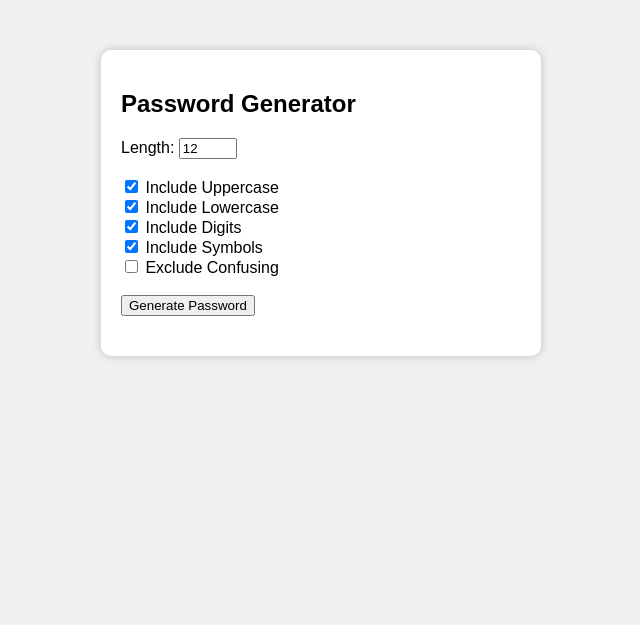
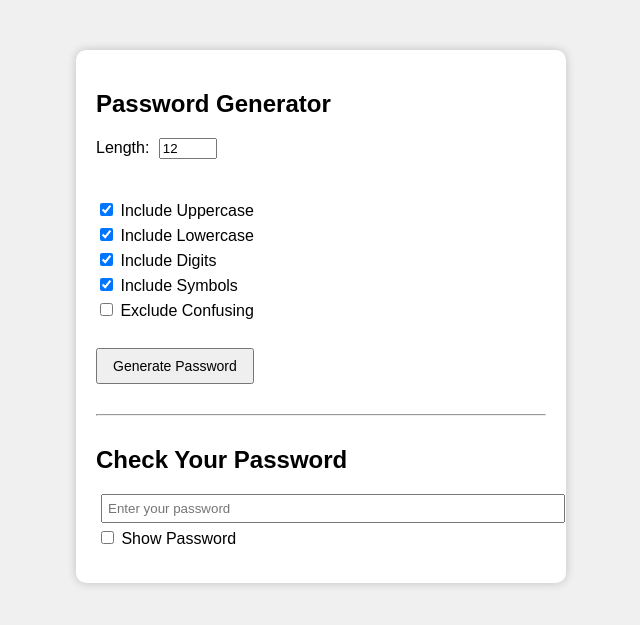
Before and after one commit to mefes-eng/PassGen, a Flask app: page / in a window 1280 px wide. Shown: the top 625 px of the page, without its empty margins (319-959 px from the left). Run offline with Flask 3, Linux system fonts and the light colour scheme.

Commit message:
Added new password check part , changed new type of logic for password strength in password generate part, switched random to secrets library for crytographic security

```diff
--- a/app.py
+++ b/app.py
@@ -1,4 +1,4 @@
-import random
+import secrets
 import string
 from flask import Flask, render_template, request, jsonify
 
@@ -44,38 +44,85 @@ def generate_password():
         meechars=string.punctuation
         char_sets.append(meechars)
 
+    if not char_sets:
+        return jsonify({"error":"Please select at least one character type !!"}),400
 
-    meeword_chars= [random.choice(meechars) for meechars in char_sets]
 
     all_chars = "".join(char_sets)
-    remaining_length = length - len(meeword_chars)
-    meeword_chars += [random.choice(all_chars) for _ in range(remaining_length)]
+    meeword_chars= [secrets.choice(pool) for pool in char_sets]
+    meeword_chars += [secrets.choice(all_chars) for _ in range(length - len(meeword_chars))]
 
-    random.shuffle(meeword_chars)
+    secrets.SystemRandom().shuffle(meeword_chars)
 
     meeword = "".join(meeword_chars)
-    print("Password: ",meeword)
 
 
-    has_upper=any(c.isupper() for c in meeword)
-    has_lower=any(c.islower() for c in meeword)
-    has_digit=any(c.isdigit() for c in meeword)
-    has_symbol=any(c in string.punctuation for c in meeword)
+    score = 0
+    if any(c.islower() for c in meeword) :
+           score +=1
 
-    types_count = has_upper + has_digit + has_lower + has_symbol
+    if any(c.isupper() for c in meeword):
+           score +=1
 
-    if length < 10 or types_count < 2 :
-        strength = "Weak"
+    if any(c.isdigit() for c in meeword):
+           score +=1
 
-    elif types_count == 2 :
-        strength = "Medium"
+    if any(c in string.punctuation for c in meeword):
+        score +=1
 
+    if length >= 12:
+        score +=1
+
+    if score <= 2:
+         strength = "Weak"
+    elif score == 3:
+         strength = "Medium"
     else:
-       strength = "Strong"
-
+         strength = "Strong"
 
     return jsonify({"password": meeword, "strength" : strength})
 
 
+@app.route("/check", methods = ["POST"])
+def check_password():
+    data = request.get_json()
+    pwd = data.get("password","")
+
+    has_upper=any(c.isupper() for c in pwd)
+    has_lower=any(c.islower() for c in pwd)
+    has_digit=any(c.isdigit() for c in pwd)
+    has_symbol=any(c in string.punctuation for c in pwd)
+
+    tips = []
+    if len (pwd) < 10:
+        tips.append("Use at least 10 characters")
+
+    if not has_upper:
+        tips.append("Add uppercase letters")
+
+    if not has_lower:
+        tips.append("Add lowercase letters")
+
+    if not has_digit:
+        tips.append("Add digits")
+
+    if not has_symbol:
+        tips.append("Add symbols")
+
+    types_count = has_symbol + has_digit + has_lower + has_upper
+
+    if len(pwd)<7 or types_count < 2:
+        strength = "Weak"
+
+    elif 2 <= types_count < 4:
+        strength = "Medium"
+
+    else:
+        strength = "Strong"
+
+    return jsonify({"strength":strength, "tips":tips})
+
+
+
 if __name__ == "__main__":
     app.run(debug=True)
--- a/templates/frontend.html
+++ b/templates/frontend.html
@@ -2,7 +2,7 @@
 <html lang="en">
 <head>
     <meta charset="UTF-8">
-    <title>Password Generator</title>
+    <title>Password Generator & Checker</title>
     <style>
         body {
             font-family: Arial, sans-serif;
@@ -13,40 +13,69 @@
             background-color: white;
             padding: 20px;
             border-radius: 10px;
-            max-width: 400px;
+            max-width: 450px;
             margin: auto;
             box-shadow: 0 0 10px rgba(0,0,0,0.2);
         }
-        input[type="number"] {
+        input[type="number"], input[type="password"] {
             width: 50px;
+            margin-left: 5px;
         }
-        .output {
-            margin-top: 20px;
+        .output, .feedback {
+            margin-top: 15px;
             font-weight: bold;
+        }
+        hr {
+            margin: 30px 0;
+        }
+        button {
+            margin-top: 10px;
+            padding: 8px 15px;
+            font-size: 14px;
+        }
+        label {
+            display: block;
+            margin-top: 5px;
+        }
+        #userPassword {
+            width: 100%;
+            padding: 5px;
+        }
+        #showPassword {
+            margin-left: 5px;
         }
     </style>
 </head>
 <body>
     <div class="container">
+        <!-- Password Generator Section -->
         <h2>Password Generator</h2>
         <label>Length: <input type="number" id="length" value="12"></label><br><br>
 
-        <label><input type="checkbox" id="uppercase" checked> Include Uppercase</label><br>
-        <label><input type="checkbox" id="lowercase" checked> Include Lowercase</label><br>
-        <label><input type="checkbox" id="digits" checked> Include Digits</label><br>
-        <label><input type="checkbox" id="symbols" checked> Include Symbols</label><br>
-        <label><input type="checkbox" id="exclude_confusing"> Exclude Confusing</label><br><br>
+        <label><input type="checkbox" id="uppercase" checked> Include Uppercase</label>
+        <label><input type="checkbox" id="lowercase" checked> Include Lowercase</label>
+        <label><input type="checkbox" id="digits" checked> Include Digits</label>
+        <label><input type="checkbox" id="symbols" checked> Include Symbols</label>
+        <label><input type="checkbox" id="exclude_confusing"> Exclude Confusing</label><br>
 
         <button id="generateBtn">Generate Password</button>
+        <div class="output" id="passwordOutput"></div>
 
-        <div class="output" id="passwordOutput"></div>
+        <hr>
+
+        <!-- Password Checker Section -->
+        <h2 style="font-size: 24px; margin-top: 20px;">Check Your Password</h2>
+        <input type="password" id="userPassword" placeholder="Enter your password">
+        <label><input type="checkbox" id="showPassword"> Show Password</label>
+        <div class="feedback" id="feedback"></div>
     </div>
-</body>
-</html>
 
     <script>
-document.getElementById("generateBtn").addEventListener("click", function() {
-    // 1️⃣ Gather user input values
+        // Password Generator
+        const generateBtn = document.getElementById("generateBtn");
+        const passwordOutput = document.getElementById("passwordOutput");
+
+        generateBtn.addEventListener("click", function() {
             const length = parseInt(document.getElementById("length").value);
             const uppercase = document.getElementById("uppercase").checked;
             const lowercase = document.getElementById("lowercase").checked;
@@ -54,21 +83,44 @@ document.getElementById("generateBtn").addEventListener("click", function() {
             const symbols = document.getElementById("symbols").checked;
             const exclude_confusing = document.getElementById("exclude_confusing").checked;
 
-    // 2️⃣ Prepare data to send to backend
-    const data = { length, uppercase, lowercase, digits, symbols, exclude_confusing };
-
-    // 3️⃣ Send POST request to Flask backend
             fetch("/generate", {
                 method: "POST",
                 headers: { "Content-Type": "application/json" },
-        body: JSON.stringify(data)
+                body: JSON.stringify({length, uppercase, lowercase, digits, symbols, exclude_confusing})
             })
-    .then(response => response.json())
-    .then(result => {
-        // 4️⃣ Display password and strength in the page
-        const output = document.getElementById("passwordOutput");
-        output.innerHTML = `Password: <b>${result.password}</b><br>Strength: <b>${result.strength}</b>`;
+            .then(res => res.json())
+            .then(data => {
+                passwordOutput.innerHTML = `Password: <b>${data.password}</b><br>Strength: <b>${data.strength}</b>`;
             })
-    .catch(error => console.error("Error:", error));
+            .catch(err => console.error("Error:", err));
+        });
+
+        // User Password Checker
+        const passwordInput = document.getElementById("userPassword");
+        const feedback = document.getElementById("feedback");
+        const showPassword = document.getElementById("showPassword");
+
+        passwordInput.addEventListener("input", () => {
+            const value = passwordInput.value;
+            if (!value) { feedback.textContent = ""; return; }
+
+            fetch("/check", {
+                method: "POST",
+                headers: {"Content-Type": "application/json"},
+                body: JSON.stringify({password: value})
+            })
+            .then(res => res.json())
+            .then(data => {
+                feedback.innerHTML = `Strength: <b>${data.strength}</b><br>` +
+                                     (data.tips.length ? "Tips: " + data.tips.join(", ") : "");
+            })
+            .catch(err => console.error(err));
+        });
+
+        // Show/Hide password
+        showPassword.addEventListener("change", () => {
+            passwordInput.type = showPassword.checked ? "text" : "password";
         });
     </script>
+</body>
+</html>
```
Lines whose indentation alone changed are shown as unchanged.
